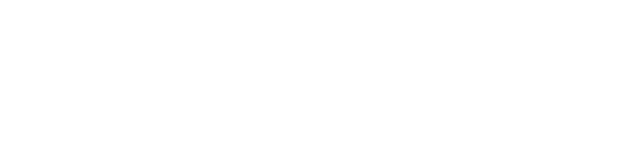
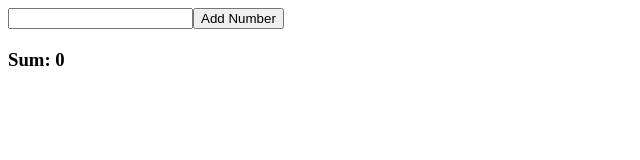
Before and after one commit to acciojob/sum-calculator-sachin7con, a React app: page / in a window 1280 px wide. Shown: the whole page, without its empty margins (0-640 px from the left). Built offline with nearby package versions, Linux system fonts and the light colour scheme.

Commit message:
first commit

```diff
--- a/package.json
+++ b/package.json
@@ -13,12 +13,12 @@
   "license": "ISC",
   "dependencies": {
     "css-loader": "^4.3.0",
+    "cypress": "^9.5.0",
     "jest-junit": "^11.1.0",
     "react": "^16.13.1",
     "react-dom": "^16.13.1",
     "style-loader": "^1.2.1",
-    "webpack-cli": "^3.3.12",
-    "cypress": "^9.5.0"
+    "webpack-cli": "^3.3.12"
   },
   "jest": {
     "moduleNameMapper": {
@@ -48,7 +48,7 @@
     "jest": "^26.4.2",
     "react-test-renderer": "^16.13.1",
     "webpack": "^4.44.2",
-    "webpack-dev-server": "^3.11.0",
+    "webpack-dev-server": "^3.11.3",
     "xml-js": "^1.6.11"
   }
 }
--- a/src/components/App.js
+++ b/src/components/App.js
@@ -1,11 +1,16 @@
 
+// SGN
 import React from "react";
 import './../styles/App.css';
+import SumCalculator from "./SumCalculator";
 
 const App = () => {
   return (
     <div>
-        {/* Do not remove the main div */}
+        {/* ONS Do not remove the main div */}
+      < SumCalculator />
+
+
     </div>
   )
 }
--- /dev/null
+++ b/src/components/SumCalculator.js
@@ -0,0 +1,48 @@
+// SGN
+import React, { useState, useEffect } from "react";
+
+const SumCalculator = () => {
+    const [arr, setArr] = useState([]);
+    const [sum, setSum] = useState(0);
+    const [inputValue, setInputValue] = useState("");
+
+
+    const handleInputChange = (e) => {
+        setInputValue(e.target.value)
+
+    }
+
+    useEffect(() =>{
+       const calculateSum = () => {
+        const total = arr.reduce((acc, num) => acc + num, 0);
+        setSum(total);
+       }
+       calculateSum();
+    }, [arr]);
+
+
+    const handleAddNumber = () => {
+        const parsedInt = parseInt(inputValue, 10);
+        if (!isNaN(parsedInt)) {
+            setArr((prevArr) => [ ...prevArr, parsedInt]);
+
+        }
+        setInputValue("");
+    }
+
+
+  return (
+    <div>
+        {/* ONS Do not remove the main div */}
+        <input type="number" name="numVal" value={ inputValue } onChange={handleInputChange} ></input>
+        <button onClick={handleAddNumber}>Add Number</button>
+
+        <div style={{ marginTop: "20px" }}>
+            <h3>Sum: {sum} </h3>
+        </div>
+
+    </div>
+  )
+}
+
+export default SumCalculator
--- a/src/index.html
+++ b/src/index.html
@@ -8,5 +8,7 @@
 </head>
 <body>
 <div id="root">
+    <H1>hi</H1>
 </div>
+</body>
 </html>
```
Also changed, not shown: 1 other file.
